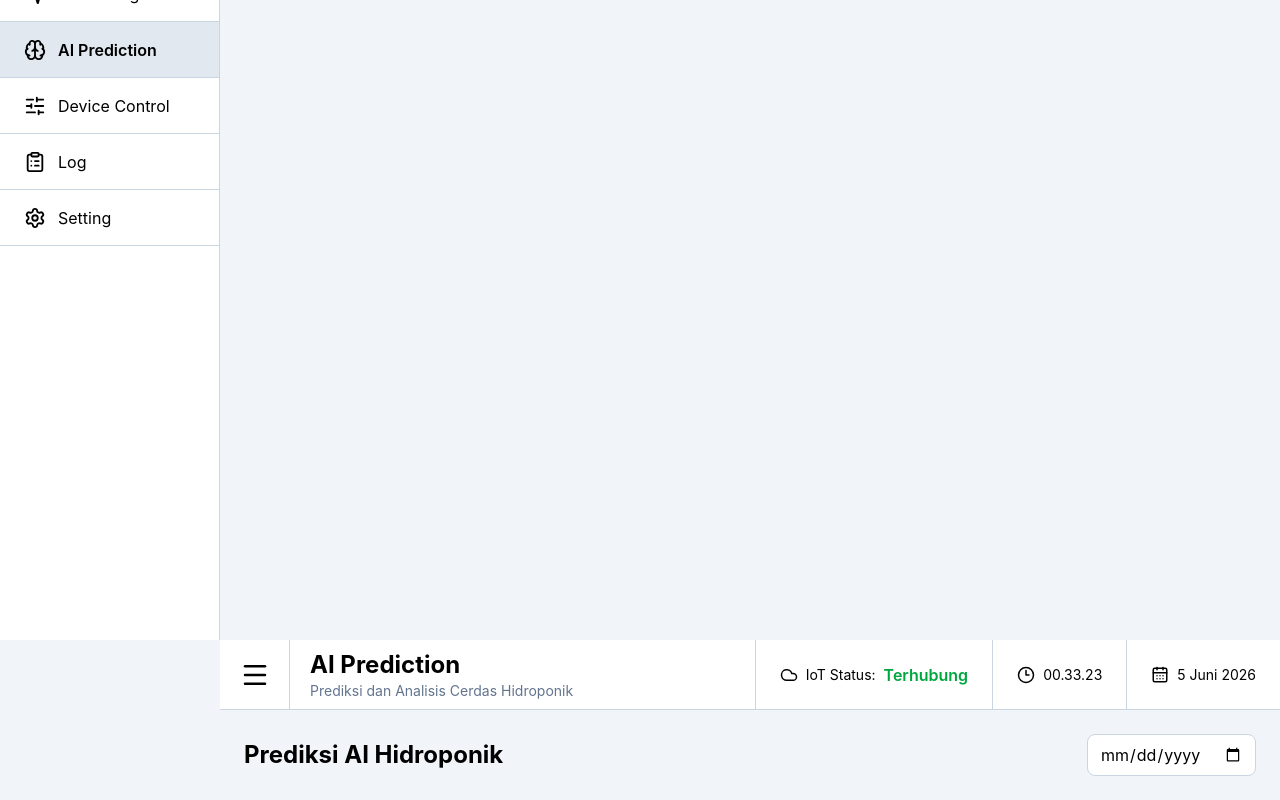
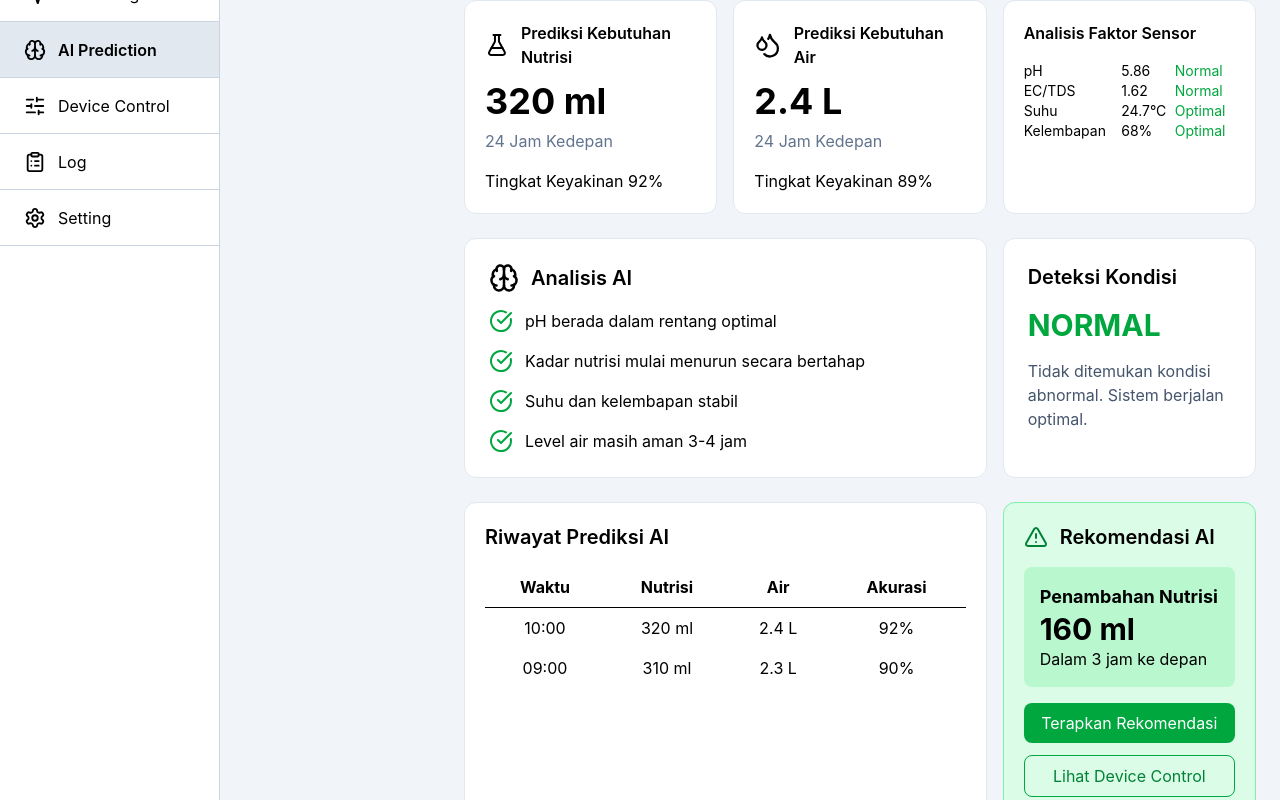
Before and after one commit to mutiarabotani/SmartHydro-IOT, a React (Vite) app: page /ai-prediction in a window 1280 px wide. Shown: the part 160-960 px from the top of the page. Built offline with nearby package versions, Linux system fonts and the light colour scheme.

Commit message:
smarthydro-iot

```diff
--- a/src/pages/AIPrediction.jsx
+++ b/src/pages/AIPrediction.jsx
@@ -5,19 +5,20 @@ import {
   Brain,
   FlaskConical,
   Droplets,
+  CheckCircle,
   AlertTriangle
 } from "lucide-react";
 
 export default function AIPrediction() {
   return (
-    <div className="bg-slate-100">
+    <div className="flex min-h-screen bg-slate-100">
       <Sidebar />
 
-      <div className="ml-[220px] h-screen overflow-y-auto">
+      <div className="flex-1 ml-[220px]">
 
         <Navbar
           title="AI Prediction"
-          subtitle="Prediksi dan Analisis Cerdas Hidroponik"
+          subtitle="Analisis dan Prediksi Kebutuhan Hidroponik"
         />
 
         <div className="p-6">
@@ -26,7 +27,7 @@ export default function AIPrediction() {
           <div className="flex justify-between items-center mb-6">
 
             <h2 className="text-2xl font-bold">
-              Prediksi AI Hidroponik
+              Ringkasan Prediksi
             </h2>
 
             <input
@@ -51,17 +52,21 @@ export default function AIPrediction() {
               <div className="flex items-center gap-3 mb-3">
                 <FlaskConical size={28} />
                 <h3 className="font-semibold">
-                  Prediksi Nutrisi
+                  Prediksi Kebutuhan Nutrisi
                 </h3>
               </div>
 
-              <div className="text-3xl font-bold">
+              <div className="text-4xl font-bold">
                 320 ml
               </div>
 
-              <p className="text-green-600 mt-2">
-                Akurasi 92%
+              <p className="text-slate-500 mt-2">
+                24 Jam Kedepan
               </p>
+
+              <div className="mt-4">
+                Tingkat Keyakinan 92%
+              </div>
 
             </div>
 
@@ -70,76 +75,187 @@ export default function AIPrediction() {
               <div className="flex items-center gap-3 mb-3">
                 <Droplets size={28} />
                 <h3 className="font-semibold">
-                  Prediksi Air
+                  Prediksi Kebutuhan Air
                 </h3>
               </div>
 
-              <div className="text-3xl font-bold">
-                2.4 Liter
+              <div className="text-4xl font-bold">
+                2.4 L
               </div>
 
-              <p className="text-green-600 mt-2">
-                Akurasi 89%
+              <p className="text-slate-500 mt-2">
+                24 Jam Kedepan
               </p>
+
+              <div className="mt-4">
+                Tingkat Keyakinan 89%
+              </div>
 
             </div>
 
             <div className="bg-white rounded-xl border border-slate-200 p-5">
 
-              <div className="flex items-center gap-3 mb-3">
-                <Brain size={28} />
-                <h3 className="font-semibold">
-                  Status AI
+              <h3 className="font-semibold mb-4">
+                Analisis Faktor Sensor
               </h3>
+
+              <table className="w-full text-sm">
+
+                <tbody>
+
+                  <tr>
+                    <td>pH</td>
+                    <td>5.86</td>
+                    <td className="text-green-600">
+                      Normal
+                    </td>
+                  </tr>
+
+                  <tr>
+                    <td>EC/TDS</td>
+                    <td>1.62</td>
+                    <td className="text-green-600">
+                      Normal
+                    </td>
+                  </tr>
+
+                  <tr>
+                    <td>Suhu</td>
+                    <td>24.7°C</td>
+                    <td className="text-green-600">
+                      Optimal
+                    </td>
+                  </tr>
+
+                  <tr>
+                    <td>Kelembapan</td>
+                    <td>68%</td>
+                    <td className="text-green-600">
+                      Optimal
+                    </td>
+                  </tr>
+
+                </tbody>
+
+              </table>
+
             </div>
 
-              <div className="text-3xl font-bold text-green-600">
-                Normal
           </div>
 
-              <p className="text-slate-500 mt-2">
-                Sistem berjalan optimal
+          {/* ANALISIS AI */}
+          <div className="grid grid-cols-3 gap-4 mb-6">
+
+            <div className="col-span-2 bg-white rounded-xl border border-slate-200 p-6">
+
+              <div className="flex items-center gap-3 mb-4">
+
+                <Brain size={30} />
+
+                <h3 className="text-xl font-semibold">
+                  Analisis AI
+                </h3>
+
+              </div>
+
+              <div className="space-y-4">
+
+                <div className="flex items-center gap-3">
+                  <CheckCircle className="text-green-600" />
+                  pH berada dalam rentang optimal
+                </div>
+
+                <div className="flex items-center gap-3">
+                  <CheckCircle className="text-green-600" />
+                  Kadar nutrisi mulai menurun secara bertahap
+                </div>
+
+                <div className="flex items-center gap-3">
+                  <CheckCircle className="text-green-600" />
+                  Suhu dan kelembapan stabil
+                </div>
+
+                <div className="flex items-center gap-3">
+                  <CheckCircle className="text-green-600" />
+                  Level air masih aman 3-4 jam
+                </div>
+
+              </div>
+
+            </div>
+
+            <div className="bg-white rounded-xl border border-slate-200 p-6">
+
+              <h3 className="text-xl font-semibold mb-4">
+                Deteksi Kondisi
+              </h3>
+
+              <div className="text-green-600 text-3xl font-bold">
+                NORMAL
+              </div>
+
+              <p className="mt-4 text-slate-600">
+                Tidak ditemukan kondisi abnormal.
+                Sistem berjalan optimal.
               </p>
 
             </div>
 
           </div>
 
-          {/* ANALISIS AI */}
-          <div className="bg-white rounded-xl border border-slate-200 p-5 mb-6">
+          {/* RIWAYAT + REKOMENDASI */}
+          <div className="grid grid-cols-3 gap-4">
+
+            <div className="col-span-2 bg-white rounded-xl border border-slate-200 p-5">
 
               <h3 className="text-xl font-semibold mb-4">
-              Analisis AI
+                Riwayat Prediksi AI
               </h3>
 
-            <ul className="space-y-3">
+              <table className="w-full">
 
-              <li>
-                ✓ pH berada pada rentang ideal.
-              </li>
+                <thead>
 
-              <li>
-                ✓ Nutrisi masih mencukupi.
-              </li>
+                  <tr className="border-b">
 
-              <li>
-                ✓ Suhu dan kelembapan stabil.
-              </li>
+                    <th className="p-2">Waktu</th>
+                    <th className="p-2">Nutrisi</th>
+                    <th className="p-2">Air</th>
+                    <th className="p-2">Akurasi</th>
 
-              <li>
-                ✓ Tidak ditemukan kondisi abnormal.
-              </li>
+                  </tr>
 
-            </ul>
+                </thead>
+
+                <tbody>
+
+                  <tr>
+                    <td className="p-2 text-center">10:00</td>
+                    <td className="p-2 text-center">320 ml</td>
+                    <td className="p-2 text-center">2.4 L</td>
+                    <td className="p-2 text-center">92%</td>
+                  </tr>
+
+                  <tr>
+                    <td className="p-2 text-center">09:00</td>
+                    <td className="p-2 text-center">310 ml</td>
+                    <td className="p-2 text-center">2.3 L</td>
+                    <td className="p-2 text-center">90%</td>
+                  </tr>
+
+                </tbody>
+
+              </table>
 
             </div>
 
-          {/* REKOMENDASI */}
-          <div className="bg-green-600 text-white rounded-xl p-6">
+            <div className="bg-green-100 border border-green-300 rounded-xl p-5">
 
-            <div className="flex items-center gap-3 mb-3">
+              <div className="flex items-center gap-3 mb-4">
 
-              <AlertTriangle size={28} />
+                <AlertTriangle
+                  className="text-green-700"
+                />
 
                 <h3 className="text-xl font-semibold">
                   Rekomendasi AI
@@ -147,24 +263,49 @@ export default function AIPrediction() {
 
               </div>
 
-            <p className="mb-4">
-              Tambahkan nutrisi sebanyak 160 ml
-              dalam 3 jam ke depan untuk menjaga
-              kestabilan EC/TDS.
+              <div className="bg-green-200 p-4 rounded-lg mb-4">
+
+                <h4 className="font-bold text-lg">
+                  Penambahan Nutrisi
+                </h4>
+
+                <p className="text-3xl font-bold">
+                  160 ml
                 </p>
+
+                <p>
+                  Dalam 3 jam ke depan
+                </p>
+
+              </div>
 
               <button
                 className="
-              bg-white
-              text-green-600
-              px-5
+                w-full
+                bg-green-600
+                text-white
                 py-2
                 rounded-lg
-              font-semibold
+                mb-3
                 "
               >
                 Terapkan Rekomendasi
               </button>
+
+              <button
+                className="
+                w-full
+                border
+                border-green-600
+                text-green-700
+                py-2
+                rounded-lg
+                "
+              >
+                Lihat Device Control
+              </button>
+
+            </div>
 
           </div>
 
--- a/src/pages/Monitoring.jsx
+++ b/src/pages/Monitoring.jsx
@@ -396,7 +396,7 @@ export default function Monitoring() {
           <td className="border border-slate-300 p-3 text-center">66</td>
           <td className="border border-slate-300 p-3 text-center">500</td>
           <td className="border border-slate-300 p-3 text-center">76</td>
-          <td className="border border-slate-300 p-3 text-center">76</td>n
+          <td className="border border-slate-300 p-3 text-center">76</td>
         </tr>
       </tbody>
     </table>
```
Lines whose indentation alone changed are shown as unchanged.
